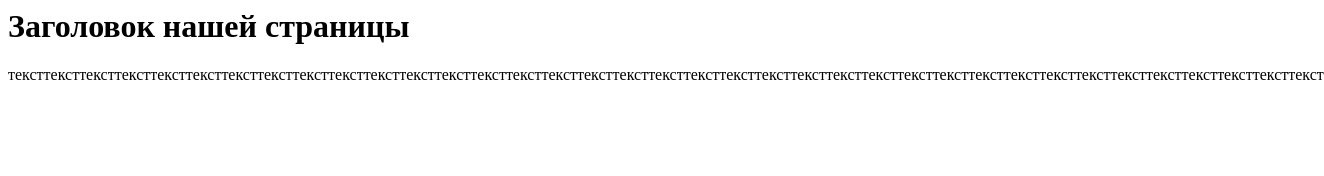
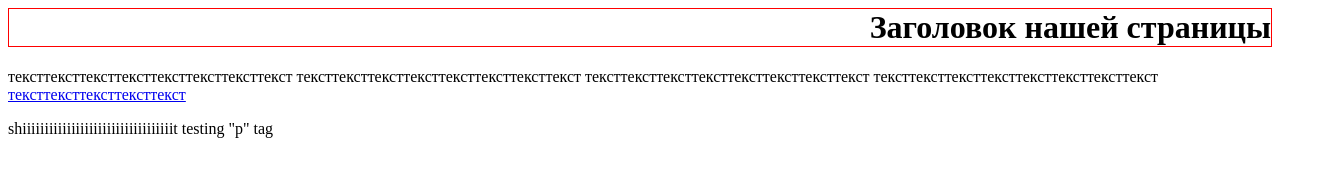
Before and after one commit to thet0rt/learning_frontend, a plain HTML site: page test.html in a window 1280 px wide. Shown: the whole page, 1324 px wide, since content can reach past the window. Drawn offline with Linux system fonts and the light colour scheme.

```diff
--- a/test.html
+++ b/test.html
@@ -2,11 +2,25 @@
 
 <head>
     <title>Простая новая страница</title>
+    <style>
+        h1 {
+           text-align: right;
+           border: 1px solid red;
+        }
+    </style>
 </head>
 
 <body>
     <h1 title="Наш заголовок"> Заголовок нашей страницы </h1>
-    тексттексттексттексттексттексттексттексттексттексттексттексттексттексттексттексттексттексттексттексттексттексттексттексттексттексттексттексттексттексттексттексттексттексттексттексттекст
+    тексттексттексттексттексттексттексттекст
+    тексттексттексттексттексттексттексттекст
+    тексттексттексттексттексттексттексттекст
+    тексттексттексттексттексттексттексттекст
+    <a href="https://www.google.com">тексттексттексттексттекст</a>
+    <p>
+        shiiiiiiiiiiiiiiiiiiiiiiiiiiiiiiiiiit
+        testing "p" tag
+    </p>
 </body>
 
 </html>
```
Also changed, not shown: index.html (+3 -2 lines).
